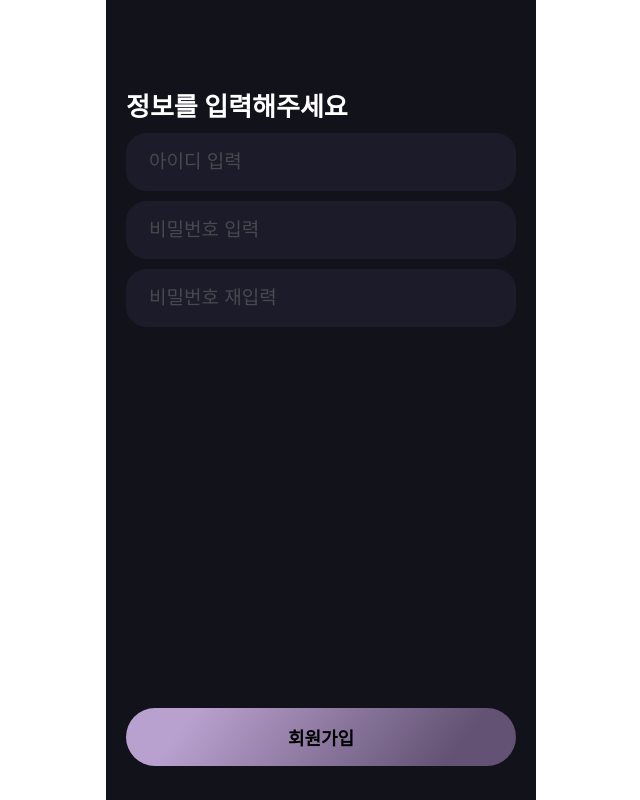
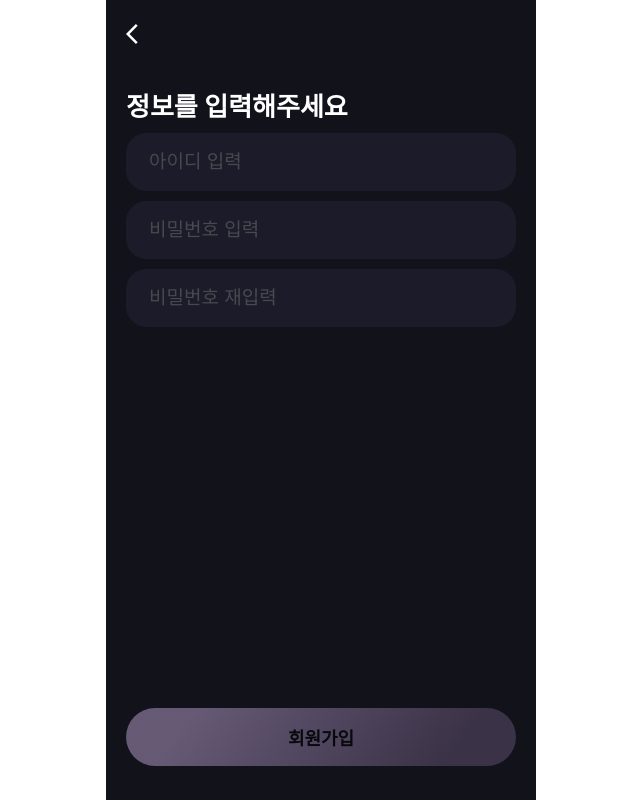
Before and after one commit to TEAM-DREAMCATCHER/DREAMCATCHER_Front-End, a React (Vite) app: page /signup in a window 1280 px wide. Shown: the whole page, without its empty margins (319-959 px from the left). Built offline with nearby package versions, Linux system fonts and the light colour scheme; no server answers; some icons are missing.

Commit message:
feat: auth butto styled create

```diff
--- a/src/Routes/index.tsx
+++ b/src/Routes/index.tsx
@@ -8,6 +8,7 @@
 import Welcome from '@/pages/welcome'
 import Community from '../pages/community/community'
 import Test from '../pages/Test/test'
+import Signin from '@/pages/signin'
 
 const router = createBrowserRouter([
     {
@@ -18,6 +19,11 @@
     {
         path: '/signup',
         element: <SignUp />,
+        errorElement: <ErrorPage />,
+    },
+    {
+        path: '/signin',
+        element: <Signin />,
         errorElement: <ErrorPage />,
     },
     {
--- /dev/null
+++ b/src/components/common/styles/button.ts
@@ -0,0 +1,18 @@
+import styled from 'styled-components'
+
+export const AuthButtonStyled = styled.button`
+    width: 100%;
+    height: 58px;
+
+    background: linear-gradient(126.87deg, #b9a1cf 16.19%, #635273 83.65%);
+    border-radius: 29px;
+
+    font-weight: 600;
+    font-size: 18px;
+    color: #000000;
+
+    &:disabled {
+        opacity: 0.5;
+        cursor: not-allowed;
+    }
+`
--- a/src/pages/onboarding/index.tsx
+++ b/src/pages/onboarding/index.tsx
@@ -1,5 +1,4 @@
 import {
-    SignupButton,
     CarouselBox,
     CarouselItem,
     CarouselList,
@@ -10,8 +9,10 @@
     OnboardingLayout,
     Title,
     TitleBox,
+    Button,
 } from '@/pages/onboarding/styles'
 import { useEffect, useState } from 'react'
+import { Link } from 'react-router-dom'
 import EmailIcon from './email-icon.png'
 
 function Onboarding() {
@@ -62,10 +63,12 @@
                     <CarouselNavItem isCurrent={idx === 2}></CarouselNavItem>
                 </CarouselNav>
             </CarouselBox>
-            <SignupButton to="/signup">
-                <img src={EmailIcon} alt="email" width={16} height={16} />
-                <span>아이디로 회원가입</span>
-            </SignupButton>
+            <Link to="/signup">
+                <Button>
+                    <img src={EmailIcon} alt="email" width={16} height={16} />
+                    <span>아이디로 회원가입</span>
+                </Button>
+            </Link>
             <SigninButton to="/signin">이미 회원가입을 하셨나요? 로그인하기</SigninButton>
         </OnboardingLayout>
     )
--- a/src/pages/onboarding/styles.ts
+++ b/src/pages/onboarding/styles.ts
@@ -1,3 +1,4 @@
+import { AuthButtonStyled } from '@/components/common/styles/button'
 import { Link } from 'react-router-dom'
 import styled from 'styled-components'
 
@@ -68,7 +69,7 @@
 `
 
 export const Title = styled.h2`
-    ${({ theme }) => theme.typography.text26}
+    ${({ theme }) => theme.fonts.title26}
     line-height: 31px;
     text-align: center;
 
@@ -84,17 +85,8 @@
     color: #b0b0b0;
 `
 
-export const SignupButton = styled(Link)`
-    width: 100%;
-    height: 58px;
-
-    background: linear-gradient(126.87deg, #b9a1cf 16.19%, #635273 83.65%);
-    border-radius: 29px;
-
-    font-weight: 600;
+export const Button = styled(AuthButtonStyled)`
     font-size: 16px;
-    line-height: 19px;
-    color: #000000;
 
     display: flex;
     align-items: center;
@@ -102,9 +94,6 @@
     gap: 20px;
 
     margin-top: 74px;
-    &:disabled {
-        opacity: 0.5;
-    }
 `
 
 export const SigninButton = styled(Link)`
--- a/src/pages/signin/index.tsx
+++ b/src/pages/signin/index.tsx
@@ -1,5 +1,29 @@
+import InputItem from '@/components/signup/InputItem'
+import { SigninLayout } from '@/pages/signin/styles'
+import useInput from '@/pages/signup/useInput'
+
 function Signin() {
-    return <div>Signin</div>
+    const [id, handleIdChange] = useInput()
+    const [password, handlePasswordChange] = useInput()
+
+    return (
+        <SigninLayout>
+            <InputItem
+                type="text"
+                name="id"
+                onChange={handleIdChange}
+                value={id}
+                placeholder="아이디 입력"
+            />
+            <InputItem
+                type="password"
+                name="password"
+                onChange={handlePasswordChange}
+                value={password}
+                placeholder="비밀번호 입력"
+            />
+        </SigninLayout>
+    )
 }
 
 export default Signin
--- /dev/null
+++ b/src/pages/signin/styles.ts
@@ -0,0 +1,4 @@
+import { Layout } from '@/components/common/styles/layout'
+import styled from 'styled-components'
+
+export const SigninLayout = styled(Layout)``
--- a/src/pages/signup/index.tsx
+++ b/src/pages/signup/index.tsx
@@ -1,10 +1,10 @@
 import { Link, useNavigate } from 'react-router-dom'
-import { SignupLayout, Flex, Header } from '@/pages/signup/styles'
-import { Heading, Button } from '@/pages/welcome/styles'
+import { SignupLayout, Flex, Header, Button } from '@/pages/signup/styles'
+import { Heading } from '@/pages/welcome/styles'
 import useInput from '@/pages/signup/useInput'
 import InputItem from '@/components/signup/InputItem'
-import BackIcon from '@/icons/back-icon'
 import { idDuplicateCheckAPI, signUpAPI } from '@/apis/auth'
+import BackIcon from '@/components/common/icons/BackIcon'
 
 const validId = async (id: string): Promise<boolean> => {
     const isValidId = await idDuplicateCheckAPI(id)
--- a/src/pages/signup/styles.ts
+++ b/src/pages/signup/styles.ts
@@ -1,3 +1,4 @@
+import { AuthButtonStyled } from '@/components/common/styles/button'
 import styled from 'styled-components'
 
 export const Header = styled.header`
@@ -32,18 +33,4 @@
     margin-bottom: 20px;
 `
 
-export const Button = styled.button`
-    width: 100%;
-    height: 58px;
-
-    background: linear-gradient(126.87deg, #b9a1cf 16.19%, #635273 83.65%);
-    border-radius: 29px;
-
-    font-weight: 600;
-    font-size: 18px;
-    color: #000000;
-
-    &:disabled {
-        opacity: 0.5;
-    }
-`
+export const Button = styled(AuthButtonStyled)``
--- a/src/pages/welcome/styles.ts
+++ b/src/pages/welcome/styles.ts
@@ -1,3 +1,4 @@
+import { AuthButtonStyled } from '@/components/common/styles/button'
 import styled from 'styled-components'
 
 export const Layout = styled.div`
@@ -25,14 +26,4 @@
     color: #ffffff;
 `
 
-export const Button = styled.button`
-    width: 100%;
-    height: 58px;
-
-    background: linear-gradient(126.87deg, #b9a1cf 16.19%, #635273 83.65%);
-    border-radius: 29px;
-
-    font-weight: 600;
-    font-size: 18px;
-    color: #000000;
-`
+export const Button = styled(AuthButtonStyled)``
```
